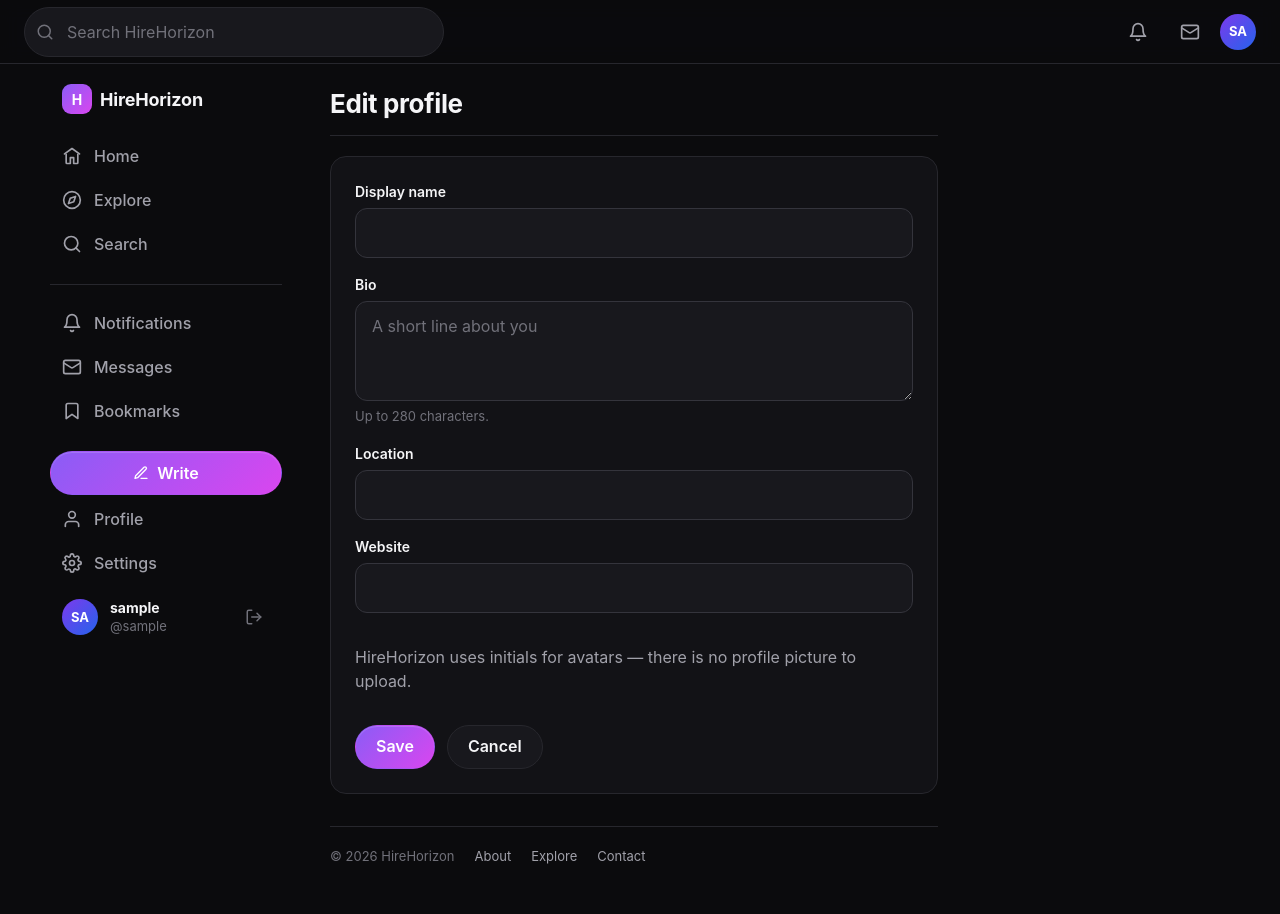
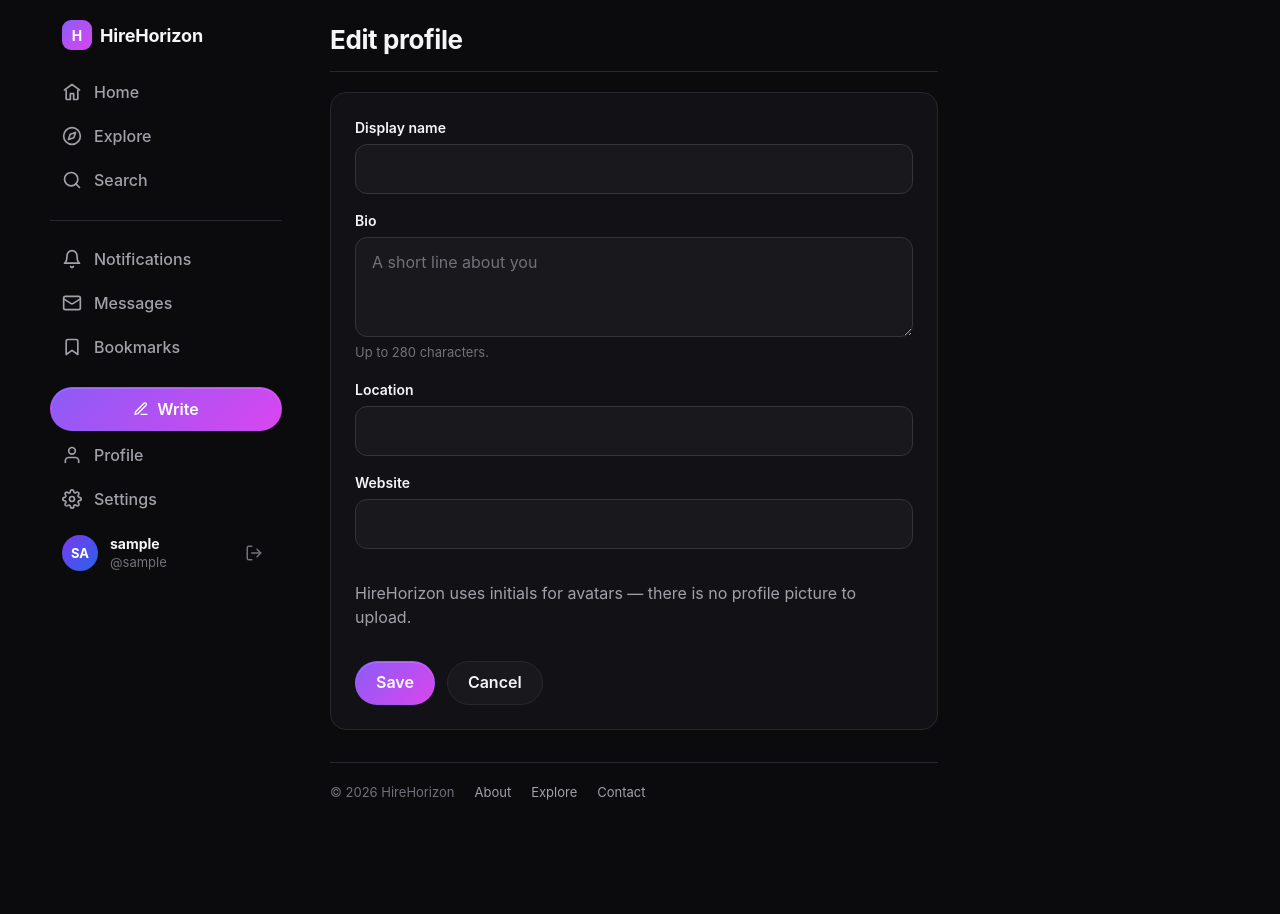
Before and after one commit to PRiNCeKUsHW/HireHorizon, a Django app: page /settings/profile/ in a window 1280 px wide. After the commit the page ends 800 px from the top, so only its background shows below. Run offline with Django 5.2, Linux system fonts and the light colour scheme; the visitor is signed in with stand-in values (Sample User, id 1); data that the repository does not hold is empty.

Commit message:
Remove redundant desktop search app bar
The top app bar's search box, notification bell, mail icon and
sign-in/get-started buttons duplicated items already in the sidebar
(Search, Notifications, Messages, and the Get started/Sign in buttons
for signed-out visitors), adding a second header for no real benefit.
Removed the app bar entirely on desktop — the sidebar is now the only
nav surface there. The mobile top bar (search icon, bell, avatar) is
unaffected.

```diff
--- a/static/css/app.css
+++ b/static/css/app.css
@@ -101,7 +101,6 @@
   --nav-width: 240px;
   --content-width: 640px;
   --reading-width: 700px;
-  --appbar-h: 64px;
   --tabbar-h: 60px;
   --touch-min: 44px;
 
@@ -249,20 +248,6 @@ h3 {
    LAYOUT — app bar, sidebar, content, mobile bars
    ========================================================================== */
 
-.appbar {
-  display: none;
-}
-.appbar__search {
-  display: none;
-}
-.appbar__spacer {
-  flex: 1;
-}
-.appbar__actions {
-  display: flex;
-  align-items: center;
-  gap: var(--space-2);
-}
 .appbar__iconbtn {
   position: relative;
   display: inline-flex;
@@ -287,36 +272,6 @@ h3 {
   border-radius: var(--radius-full);
   background: var(--accent);
   border: 2px solid var(--bg);
-}
-
-@media (min-width: 768px) {
-  .appbar {
-    position: sticky;
-    top: 0;
-    z-index: 30;
-    display: flex;
-    align-items: center;
-    gap: var(--space-4);
-    height: var(--appbar-h);
-    padding: 0 max(var(--space-4), env(safe-area-inset-right)) 0
-      max(var(--space-4), env(safe-area-inset-left));
-    background: rgba(11, 11, 13, 0.85);
-    backdrop-filter: saturate(140%) blur(10px);
-    -webkit-backdrop-filter: saturate(140%) blur(10px);
-    border-bottom: 1px solid var(--border);
-  }
-}
-
-@media (min-width: 1024px) {
-  .appbar {
-    padding-left: var(--space-6);
-    padding-right: var(--space-6);
-  }
-  .appbar__search {
-    display: block;
-    width: 100%;
-    max-width: 420px;
-  }
 }
 
 .shell {
@@ -352,9 +307,9 @@ h3 {
     display: flex;
     flex-direction: column;
     position: sticky;
-    top: var(--appbar-h);
+    top: 0;
     align-self: start;
-    height: calc(100dvh - var(--appbar-h));
+    height: 100dvh;
     padding: var(--space-5) var(--space-2) var(--space-5) 0;
     overflow-y: auto;
   }
@@ -1418,10 +1373,6 @@ select {
 }
 .searchbox input {
   padding-left: 42px;
-}
-.appbar__search .searchbox input {
-  background: var(--surface-elevated);
-  border-color: var(--border);
 }
 
 /* ==========================================================================
--- a/templates/base.html
+++ b/templates/base.html
@@ -42,40 +42,6 @@
       </div>
     </header>
 
-    {% comment %}
-      Desktop app bar: quick global search plus notifications/avatar, so
-      those are reachable without scrolling to the bottom of the sidebar.
-      Hidden below 768px in favour of .topbar above.
-    {% endcomment %}
-    <header class="appbar">
-      <form class="appbar__search" action="{% url 'core:search' %}" method="get" role="search">
-        <label class="sr-only" for="appbar-q">Search HireHorizon</label>
-        <div class="searchbox">
-          {% icon "search" 18 %}
-          <input id="appbar-q" type="search" name="q" placeholder="Search HireHorizon"
-                 enterkeyhint="search" value="{{ request.GET.q|default:'' }}" />
-        </div>
-      </form>
-      <span class="appbar__spacer"></span>
-      <div class="appbar__actions">
-        {% if user.is_authenticated %}
-          <a class="appbar__iconbtn" href="{% url 'notifications:list' %}" aria-label="Notifications{% if unread_notifications %}, {{ unread_notifications }} unread{% endif %}">
-            {% icon "bell" 20 %}
-            {% if unread_notifications %}<span class="appbar__dot" aria-hidden="true"></span>{% endif %}
-          </a>
-          <a class="appbar__iconbtn" href="{% url 'messaging:inbox' %}" aria-label="Messages">
-            {% icon "mail" 20 %}
-          </a>
-          <a href="{{ user.get_absolute_url }}" aria-label="Your profile">
-            {% avatar user "sm" %}
-          </a>
-        {% else %}
-          <a class="btn btn--secondary btn--sm" href="{% url 'accounts:login' %}">Sign in</a>
-          <a class="btn btn--primary btn--sm" href="{% url 'accounts:register' %}">Get started</a>
-        {% endif %}
-      </div>
-    </header>
-
     <div class="shell">
       {% include "partials/nav_sidebar.html" %}
 
```
